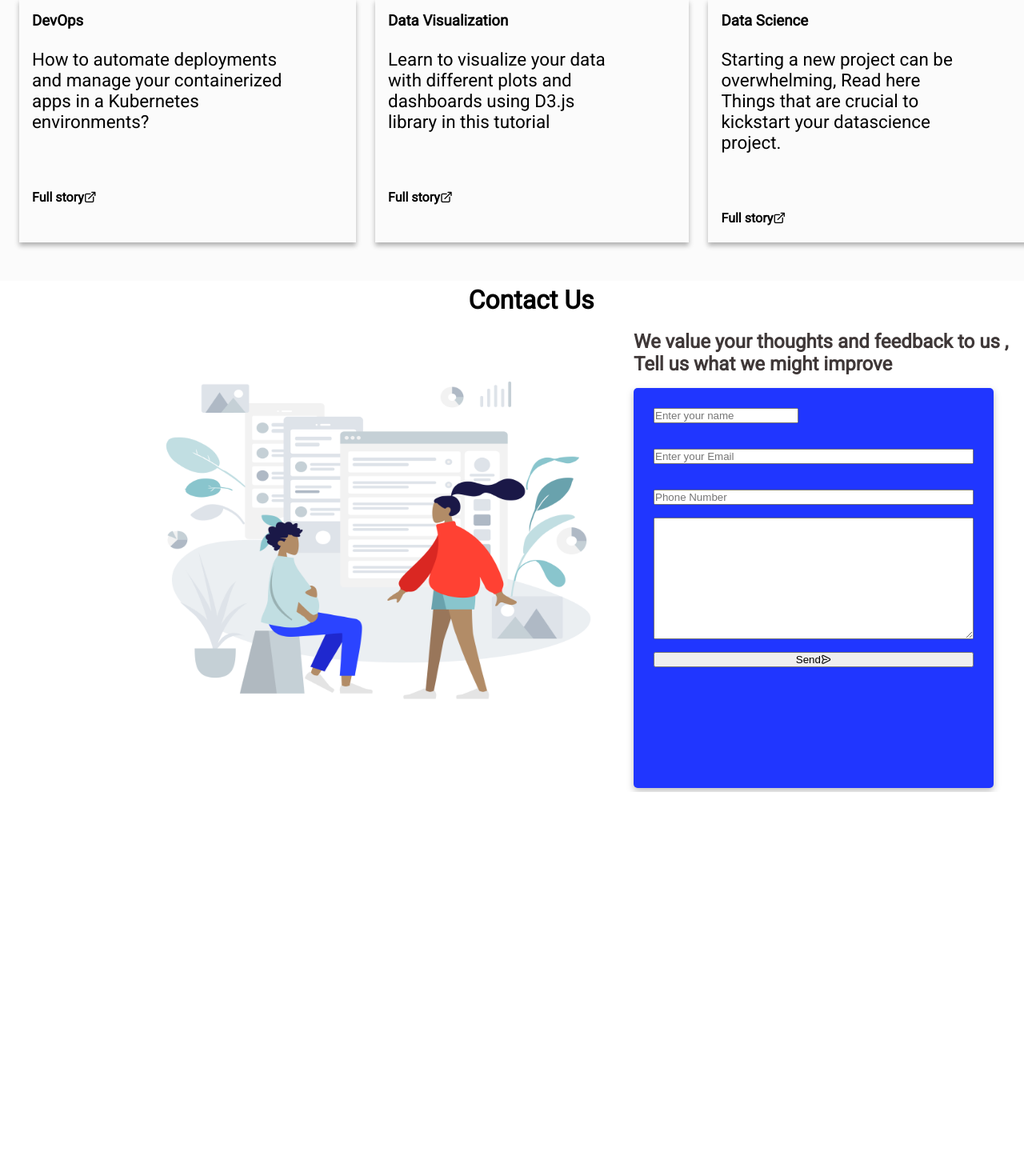
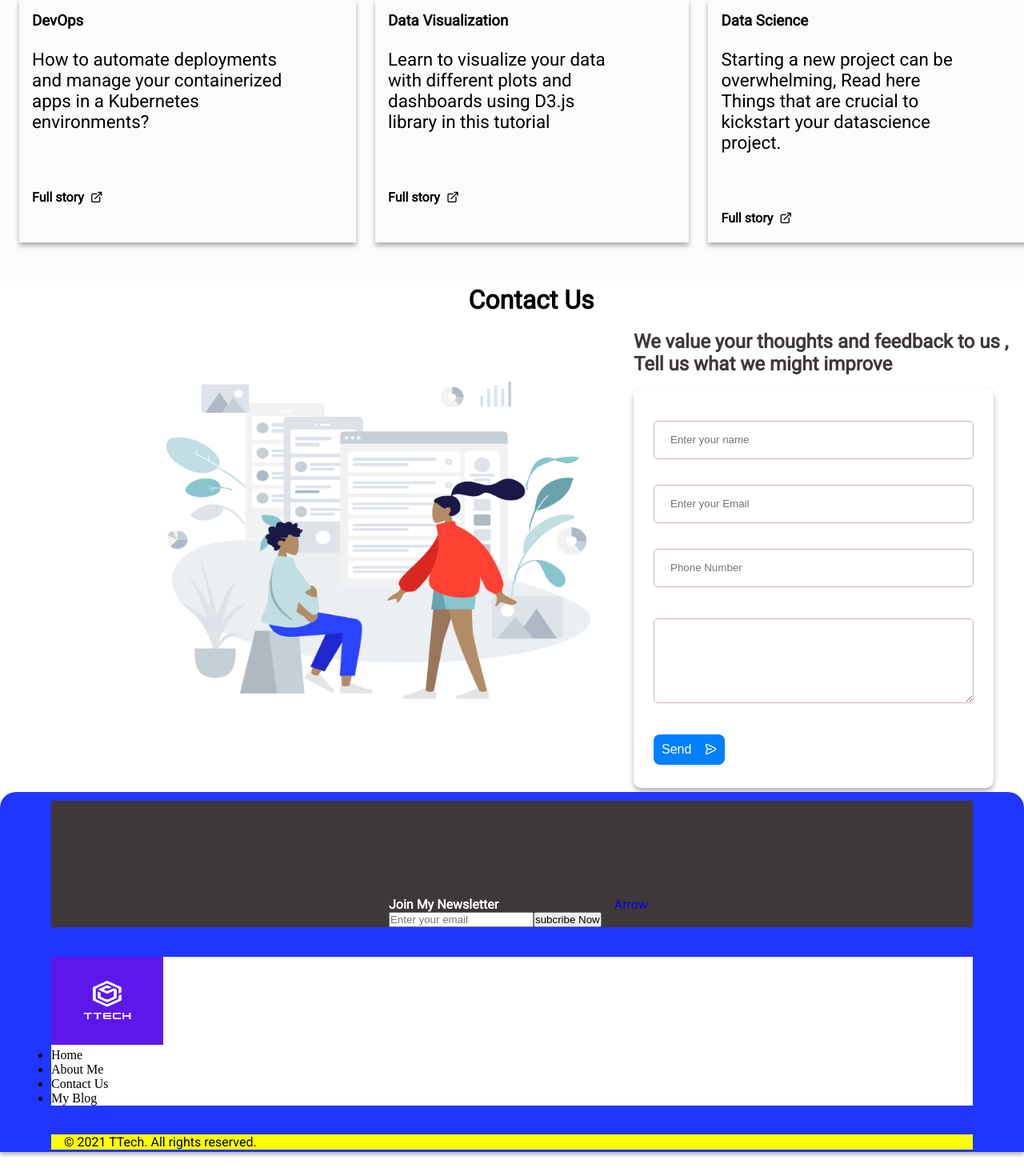
Before and after one commit to JPaul23/Andela_capstone, a PHP site: page / in a window 1280 px wide. Shown: the part 1249-2714 px from the top of the page at 80% size. Before the commit the page ends 2239 px from the top, so only its background shows below. Run offline with PHP 8.4, Linux system fonts and the light colour scheme.

Commit message:
Contact page

```diff
--- a/assets/css/styles.css
+++ b/assets/css/styles.css
@@ -418,6 +418,11 @@
     font-weight: bold;
     font-style: normal;
 }
+
+.article a span{
+    padding-left: 0.5rem;
+}
+
 /* <!--==================== Contact==================== */
 
 .contact{
@@ -466,12 +471,10 @@
 .form-container{
     position: relative;
     height: 500px;
-    border-radius: 5px;
+    border-radius: 10px;
     padding: 25px;
-    filter: drop-shadow(0px 4px 4px rgba(0, 0, 0, 0.25));
+    box-shadow: 0px 4px 6px 0px #0000004D;
     max-width: 450px;
-    background-color: #2036FF;
-
 }
 
 .form{
@@ -479,16 +482,99 @@
     grid-template-rows: repeat(5, auto);
     gap: 1rem;
     justify-content:stretch;
+    align-items: center;
 }
 
-.elemet{
-    height: 40px;
-    width: ;
-    border: 1.5px solid #0A142F;
+.form input{
+    height: 48px;
+    display: flex;
+    position: relative;
+    padding-left: 5%;
+    align-items: flex-start;
+    border-radius: 5px;
+    box-sizing: border-box;
+    background: #FFFFFF;
+    border: 1px solid #ceb5b5;
+}
+
+.form textarea{
+    height: 70%;
+    position: relative;
+    padding-left: 5%;
+    display: flex;
+    align-items: flex-start;
+    border: 1px solid;
     box-sizing: border-box;
     border-radius: 5px;
+    border: 1px solid #ceb5b5;
+}
 
+.form button{
+    width: fit-content;
+    padding: 10px;
+    border: none;
+    font-size: 1rem;
+    background: #0081FE;
+    cursor: pointer;
+}
+
+.form button span{
+    padding-left: 1rem;
 }
 
 
 /* <!--==================== footer====================--> */
+
+.footer{
+    position: relative;
+    width: 100%;
+    height: 450px;
+    box-shadow: 0px 4px 4px rgba(0, 0, 0, 0.25);
+    border-radius: 20px 20px 0 0;
+    background-color: var(--primary-blue);
+}
+
+.footer-container{
+    display: grid;
+    grid-template-columns: auto ;
+    grid-template-rows: repeat(3, auto);
+    gap: 10%;
+    align-content: center;
+    justify-content: stretch;
+    position: relative;
+   bottom: 5rem;
+    padding: 10% 5% 5% 5% ;
+}
+
+.subscribe{
+    background-color: #3F3838;
+    display: flex;
+    flex-direction: column;
+    align-content: center;
+    align-items: center;
+    position: relative;
+}
+
+.subscribe-section{
+    display: flex;
+    flex-direction: row;
+    justify-content: flex-start;
+}
+
+.sub-details{
+    position: relative;
+}
+.sub-details h4{
+    font-style: normal;
+    color:var(--secondary-background);
+}
+
+
+
+.links{
+    background-color: #FFFFFF;
+}
+
+.copyright{
+    background-color:yellow
+}
--- a/index.html
+++ b/index.html
@@ -194,22 +194,28 @@
 
                         <form action="#" class="form">
 
-                            <div class="element">
-                                <label for="name"></label>
-                                <input type="text" name="name" id="name-field" placeholder="Enter your name">
-                            </div>
+                            <label for="name"></label>
+                            <input type="text" name="name" id="name-field" placeholder="Enter your name">
+
+
 
                             <label for="email"></label>
                             <input type="email" name="email" id="email-field" placeholder="Enter your Email">
 
+
+
+
                             <label for="phone"></label>
                             <input type="phone" name="phone" id="phone-field" placeholder="Phone Number">
+
+
 
                             <textarea name="feedback" id="feedback" cols="30" rows="10"
                                 placeholder="Type Your Message...">
                         </textarea>
 
-                            <button>Send<span><i class="uil uil-message"></i></span></button>
+                            <button class="button button--flex button--small">Send<br><span><i
+                                        class="uil uil-message"></i></span></button>
                         </form>
                     </div>
                 </div>
@@ -218,6 +224,60 @@
         <!--==================== Footer ====================-->
         <div class="footer">
 
+            <div class="footer-container">
+
+                <div class="subscribe">
+                    <img src="assets/images/news.gif" alt="news-gif" width="130" height="120">
+
+                    <div class="subscribe-section">
+
+                        <div class="sub-details">
+                            <h4>Join My Newsletter</h4>
+
+                            <label for="news-email"></label>
+                            <input type="email" name="email" id="news-email"
+                                placeholder="Enter your email"><span><button>
+                                    subcribe
+                                    Now
+                                </button></span>
+                        </div>
+
+
+                        <div class="up-arrow">
+                            <a href="#">Arrow</a>
+                        </div>
+                    </div>
+
+
+
+
+                </div>
+
+                <div class="links">
+                    <div class="logo-blue">
+                        <img src="assets/images/TTechBlue.png" alt="company's logo" width="140" height="110">
+
+                        <div class="links">
+                            <ul>
+                                <li>Home</li>
+                                <li>About Me</li>
+                                <li>Contact Us</li>
+                                <li>My Blog</li>
+                            </ul>
+                        </div>
+
+                        <div class="socials">
+                            <div class="linkdin">
+
+                            </div>
+                        </div>
+                    </div>
+                </div>
+
+                <div class="copyright">
+                    <p>© 2021 TTech. All rights reserved.</p>
+                </div>
+            </div>
 
         </div>
     </div>
```
